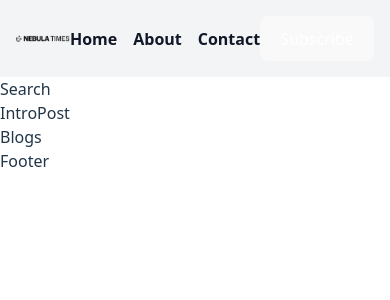
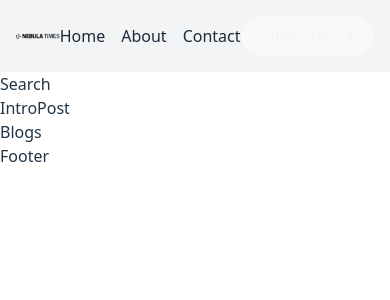
Before and after one commit to markjosephtx/NebulaTimes---React-Vite-Tailwind-Blog-Site, a React (Vite) app: page / in a window 390 px wide. Shown: the top 300 px of the page. Built offline with nearby package versions, Linux system fonts and the light colour scheme.

Commit message:
Header & menu creation

```diff
--- a/package.json
+++ b/package.json
@@ -12,7 +12,8 @@
   "dependencies": {
     "@tailwindcss/postcss": "^4.0.17",
     "react": "^19.0.0",
-    "react-dom": "^19.0.0"
+    "react-dom": "^19.0.0",
+    "react-icons": "^5.5.0"
   },
   "devDependencies": {
     "@eslint/js": "^9.21.0",
--- a/src/App.jsx
+++ b/src/App.jsx
@@ -2,7 +2,7 @@ import { useState } from 'react'
 import reactLogo from './assets/react.svg'
 import viteLogo from '/vite.svg'
 import './App.css'
-import Home from './Pages/Home'
+import Home from './pages/home'
 
 
 function App() {
--- a/src/Components/Header.jsx
+++ b/src/Components/Header.jsx
@@ -1,29 +1,29 @@
 import React from 'react'
-import logo  from "../assets/images/nebula-times-logo.png";
+import logo  from "../assets/images/nebula-times-logo.png"
+import { FaAngleRight } from "react-icons/fa";
+
 
 function Header() {
   return (
     <div>
       <header className="bg-gray-100 p-4 flex justify-between items-center">
         <div>
-          <img src={logo} alt="Nebula Times Logo" className="w-60"/>
+          <img src={logo} alt="Nebula Times Logo" className="w-[180px]"/>
         </div>
         <nav>
-          <ul className="flex space-x-4">
+          <ul className="flex gap-4 md:gap-14">
             <li>
-              <a href="#" className="text-gray-900 font-semibold">Home</a>
+              <a href="#" className="text-gray-800 hover:text-gray-600 hover:font-bold cursor-pointer">Home</a>
             </li>
             <li>
-              <a href="#" className="text-gray-900 font-semibold">About</a>
+              <a href="#" className="text-gray-800 hover:text-gray-600 hover:font-bold cursor-pointer">About</a>
             </li>
             <li>
-              <a href="#" className="text-gray-900 font-semibold">Contact</a>
+              <a href="#" className="text-gray-800 hover:text-gray-600 hover:font-bold cursor-pointer">Contact</a>
             </li>
           </ul>
         </nav>
-        <button className="bg-black-800 hover:bg-black-400 text-white font-bold py-2 px-4 rounded">
-          Subscribe
-        </button>
+        <button className="text-gray-100 bg-purple-800 px-4 py-2 rounded-full hover:bg-purple-700 flex items-center">Subscribe<FaAngleRight className='ml-3'/></button>
       </header>
     </div>
   )
--- a/src/index.css
+++ b/src/index.css
@@ -32,22 +32,14 @@ h1 {
 }
 
 button {
-  border-radius: 8px;
-  border: 1px solid transparent;
-  padding: 0.6em 1.2em;
-  font-size: 1em;
-  font-weight: 500;
-  font-family: inherit;
-  background-color: #1a1a1a;
-  cursor: pointer;
-  transition: border-color 0.25s;
+
 }
 button:hover {
-  border-color: #646cff;
+
 }
 button:focus,
 button:focus-visible {
-  outline: 4px auto -webkit-focus-ring-color;
+
 }
 
 @media (prefers-color-scheme: light) {
```
Also changed, not shown: 1 other file (tests, documents, lock files or other folders).
